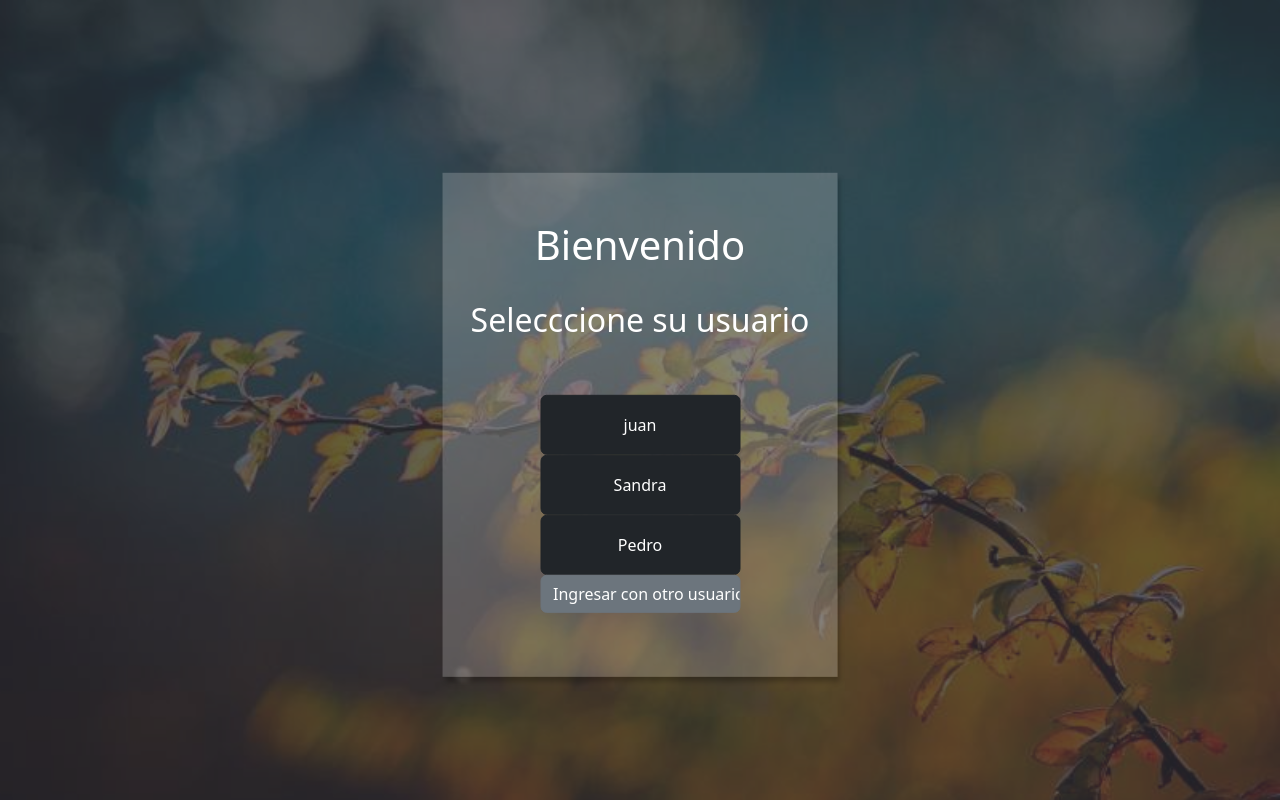
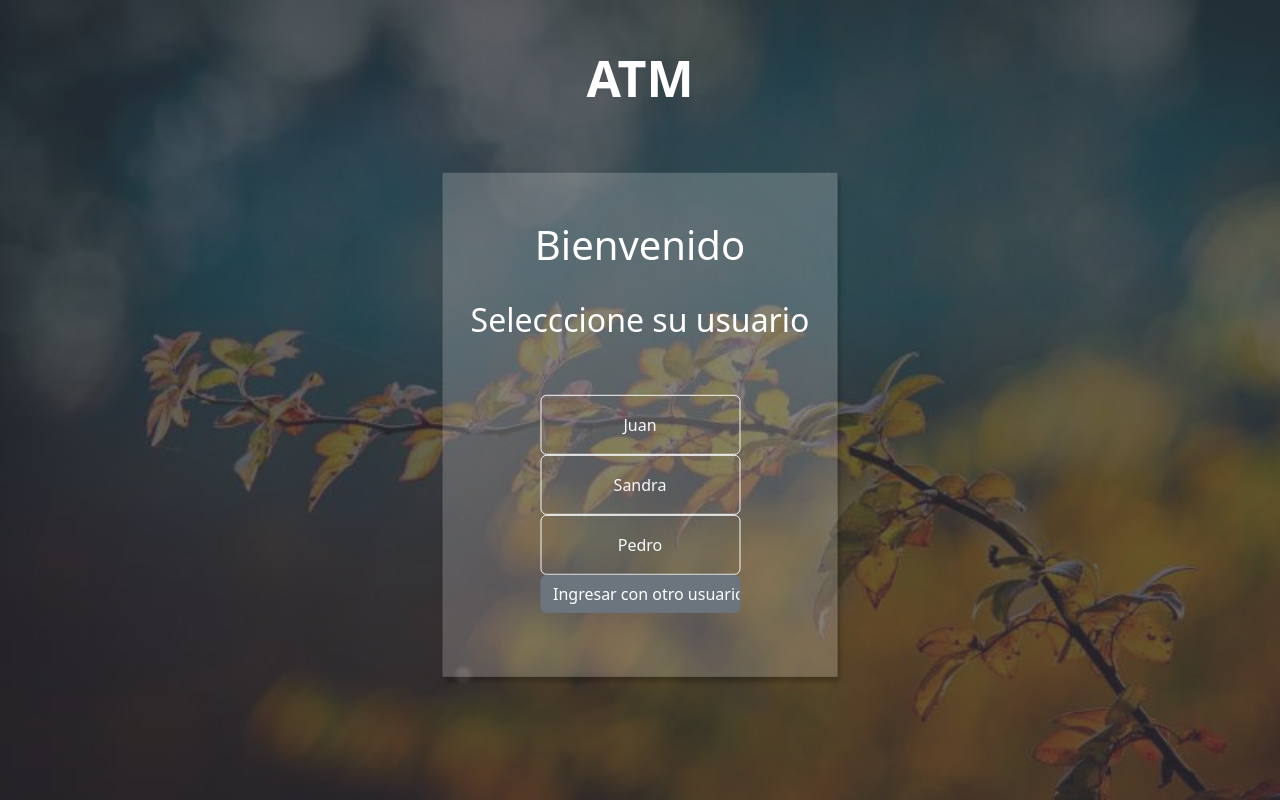
Before and after one commit to AnahiGS/DEV-INTRO-JS, a plain HTML site: page ProyectoFinal/index.html in a window 1280 px wide. Drawn offline with nearby package versions, Linux system fonts and the light colour scheme; files that its build step writes are made by us from their sources; files whose address does not match are found by name.

Commit message:
Update index.html

```diff
--- a/ProyectoFinal/index.html
+++ b/ProyectoFinal/index.html
@@ -5,10 +5,15 @@
     <meta name="viewport" content="width=device-width, initial-scale=1">
     <title>ATM simulator</title>
     <link href="https://cdn.jsdelivr.net/npm/bootstrap@5.2.0-beta1/dist/css/bootstrap.min.css" rel="stylesheet" integrity="sha384-0evHe/X+R7YkIZDRvuzKMRqM+OrBnVFBL6DOitfPri4tjfHxaWutUpFmBp4vmVor" crossorigin="anonymous">
-    <link rel="stylesheet" href="./styles.css">
+    <link rel="stylesheet" href="./styles/styles.css">
 </head>
 <body>
     <div class="container_fondo">
+        <div class="row">
+            <div class="col-12 d-flex align-content-center justify-content-center text-white mt-5">
+                 <h1 class="fw-bold" id="atm">ATM</h1>
+            </div>
+        </div>
         <div class="container_small position-absolute top-50 start-50 translate-middle">
             <div class="container my-5  justify-content-center align-items-center text-white">
                 <div class="row align-items-center">
@@ -22,9 +27,9 @@
                 <div class="row align-items-center">
                     <div class="col-5">
                         <div class="mb-3" id="users">
-                            <input  class="btn btn-dark" type="button" value='juan' name="juan" style="height:60px; width:200px;"></input><br>
-                            <input  class="btn btn-dark" type="button" value='Sandra' name="sandra" style="height:60px; width:200px;"></input><br>
-                            <input  class="btn btn-dark" type="button" value='Pedro' name="pedro" style="height:60px; width:200px;"></input><br>
+                            <input  class="btn btn-outline-light" type="button" value='Juan' name="juan" style="height:60px; width:200px;"></input><br>
+                            <input  class="btn btn-outline-light"" type="button" value='Sandra' name="sandra" style="height:60px; width:200px;"></input><br>
+                            <input  class="btn btn-outline-light" type="button" value='Pedro' name="pedro" style="height:60px; width:200px;"></input><br>
                             <input class="btn btn-secondary" type="button" value='Ingresar con otro usuario' id="userOtro" style=" width:200px;" ></input>
                             <!--<a href="./password.html"><input class= "mx-auto" onclick=continuar() type="button" value='Continuar'></input></a>-->
                         </div>
@@ -34,7 +39,7 @@
         </div>
     </div>
 
-    <script src="./code.js"></script>
+    <script src="./javascript/code.js"></script>
     <!-- <script src="./usuarios.js"></script>-->
 </body>
 </html>
```
